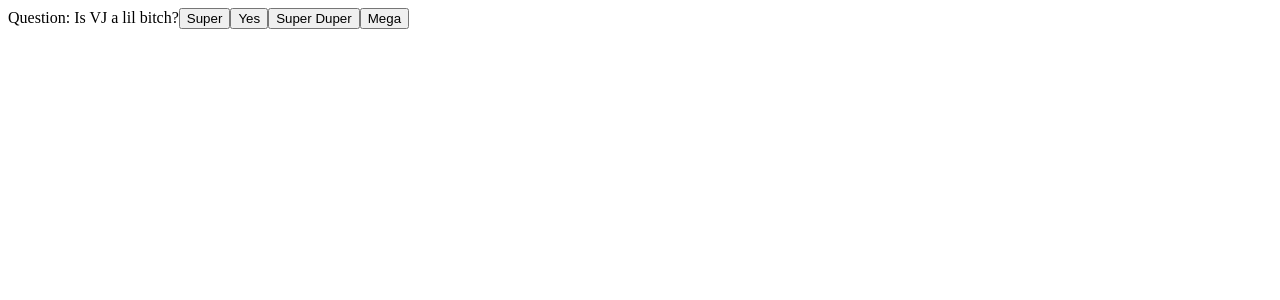
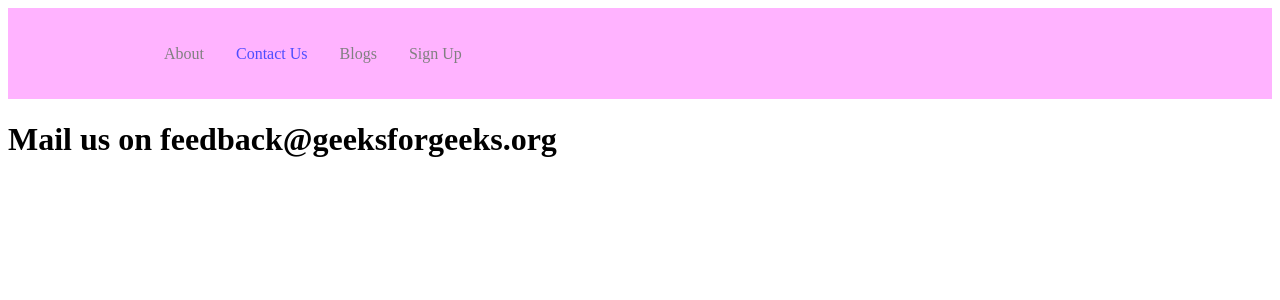
Before and after one commit to BenjaminLe1/SimpleCarbonTracker, a React (Create React App) app: page /contact in a window 1280 px wide. Shown: the top 300 px of the page. Built offline with nearby package versions, Linux system fonts and the light colour scheme.

Commit message:
model website

```diff
--- a/package.json
+++ b/package.json
@@ -8,7 +8,10 @@
     "@testing-library/user-event": "^13.5.0",
     "react": "^18.2.0",
     "react-dom": "^18.2.0",
+    "react-icons": "^4.10.1",
+    "react-router-dom": "^6.14.1",
     "react-scripts": "5.0.1",
+    "styled-components": "^6.0.2",
     "web-vitals": "^2.1.4"
   },
   "scripts": {
--- /dev/null
+++ b/src/App.css
@@ -0,0 +1,39 @@
+.App {
+  text-align: center;
+}
+
+.App-logo {
+  height: 40vmin;
+  pointer-events: none;
+}
+
+@media (prefers-reduced-motion: no-preference) {
+  .App-logo {
+    animation: App-logo-spin infinite 20s linear;
+  }
+}
+
+.App-header {
+  background-color: rgb(9, 9, 9);
+  background-image: linear-gradient(160deg, #0093E9 0%, #80D0C7 100%);
+  min-height: 100vh;
+  display: flex;
+  flex-direction: column;
+  align-items: center;
+  justify-content: center;
+  font-size: calc(20px + 2vmin);
+  color: white;
+}
+
+.App-link {
+  color: #61dafb;
+}
+
+@keyframes App-logo-spin {
+  from {
+    transform: rotate(0deg);
+  }
+  to {
+    transform: rotate(360deg);
+  }
+}
--- a/src/App.js
+++ b/src/App.js
@@ -1,15 +1,27 @@
-import React, { useState } from 'react'
+import React from 'react';
+import './App.css';
+import Navbar from './components/Navbar';
+import { BrowserRouter as Router, Routes, Route }
+    from 'react-router-dom';
+import Home from './pages';
+import About from './pages/about';
+import Blogs from './pages/blogs';
+import SignUp from './pages/signup';
+import Contact from './pages/contact';
 
 function App() {
-  return (
-    <>
-    <text>Question: Is VJ a lil bitch?</text>
-    <button>Super</button>
-    <button>Yes</button>
-    <button>Super Duper</button>
-    <button>Mega</button>
-    </>
-  );
+    return (
+        <Router>
+            <Navbar />
+            <Routes>
+                <Route exact path='/' exact element={<Home />} />
+                <Route path='/about' element={<About />} />
+                <Route path='/contact' element={<Contact />} />
+                <Route path='/blogs' element={<Blogs />} />
+                <Route path='/sign-up' element={<SignUp />} />
+            </Routes>
+        </Router>
+    );
 }
 
 export default App;
--- /dev/null
+++ b/src/components/Navbar/index.js
@@ -0,0 +1,28 @@
+import React from "react";
+import { Nav, NavLink, NavMenu }
+    from "./NavbarElements";
+
+const Navbar = () => {
+    return (
+        <>
+            <Nav>
+                <NavMenu>
+                    <NavLink to="/about" activeStyle>
+                        About
+                    </NavLink>
+                    <NavLink to="/contact" activeStyle>
+                        Contact Us
+                    </NavLink>
+                    <NavLink to="/blogs" activeStyle>
+                        Blogs
+                    </NavLink>
+                    <NavLink to="/sign-up" activeStyle>
+                        Sign Up
+                    </NavLink>
+                </NavMenu>
+            </Nav>
+        </>
+    );
+};
+
+export default Navbar;
--- a/src/index.js
+++ b/src/index.js
@@ -1,33 +1,10 @@
 import React from 'react';
-import ReactDOM from 'react-dom/client';
+import ReactDOM from 'react-dom';
 import App from './App';
 
-const root = ReactDOM.createRoot(document.getElementById('root'));
-root.render(
-  <React.StrictMode>
-    <App />
-  </React.StrictMode>
+ReactDOM.render(
+    <React.StrictMode>
+        <App />
+    </React.StrictMode>,
+    document.getElementById('root')
 );
-
-/* import React from "react";
-import { Nav, NavLink, NavMenu }
-    from "./NavbarElements";
-
-const Navbar = () => {
-    return (
-        <>
-            <Nav>
-                <NavMenu>
-                    <NavLink to="/about" activeStyle>
-                        About
-                    </NavLink>
-                    <NavLink to="/quiz" activeStyle>
-                        Contact Us
-                    </NavLink>
-                </NavMenu>
-            </Nav>
-        </>
-    );
-};
-
-export default Navbar; */
--- /dev/null
+++ b/src/pages/blogs.js
@@ -0,0 +1,9 @@
+import React from 'react';
+
+const Blogs = () => {
+    return (
+        <h1>You can write your blogs!</h1>
+    );
+};
+
+export default Blogs;
--- /dev/null
+++ b/src/pages/contact.js
@@ -0,0 +1,11 @@
+import React from 'react';
+
+const Contact = () => {
+    return (
+        <div>
+            <h1>Mail us on feedback@geeksforgeeks.org</h1>
+        </div>
+    );
+};
+
+export default Contact;
--- /dev/null
+++ b/src/pages/index.js
@@ -0,0 +1,11 @@
+import React from 'react';
+
+const Home = () => {
+    return (
+        <div>
+            <h1>Welcome to GeeksforGeeks</h1>
+        </div>
+    );
+};
+
+export default Home;
--- /dev/null
+++ b/src/pages/signup.js
@@ -0,0 +1,11 @@
+import React from 'react';
+
+const SignUp = () => {
+    return (
+        <div>
+            <h1>Sign Up Successful</h1>
+        </div>
+    );
+};
+
+export default SignUp;
```
Also changed, not shown: src/components/Navbar/NavbarElements.js (renamed from src/NavbarElements.js), src/pages/about.js (renamed from src/about.js), src/quiz.js (deleted), 1 other file (tests, documents, lock files or other folders).
